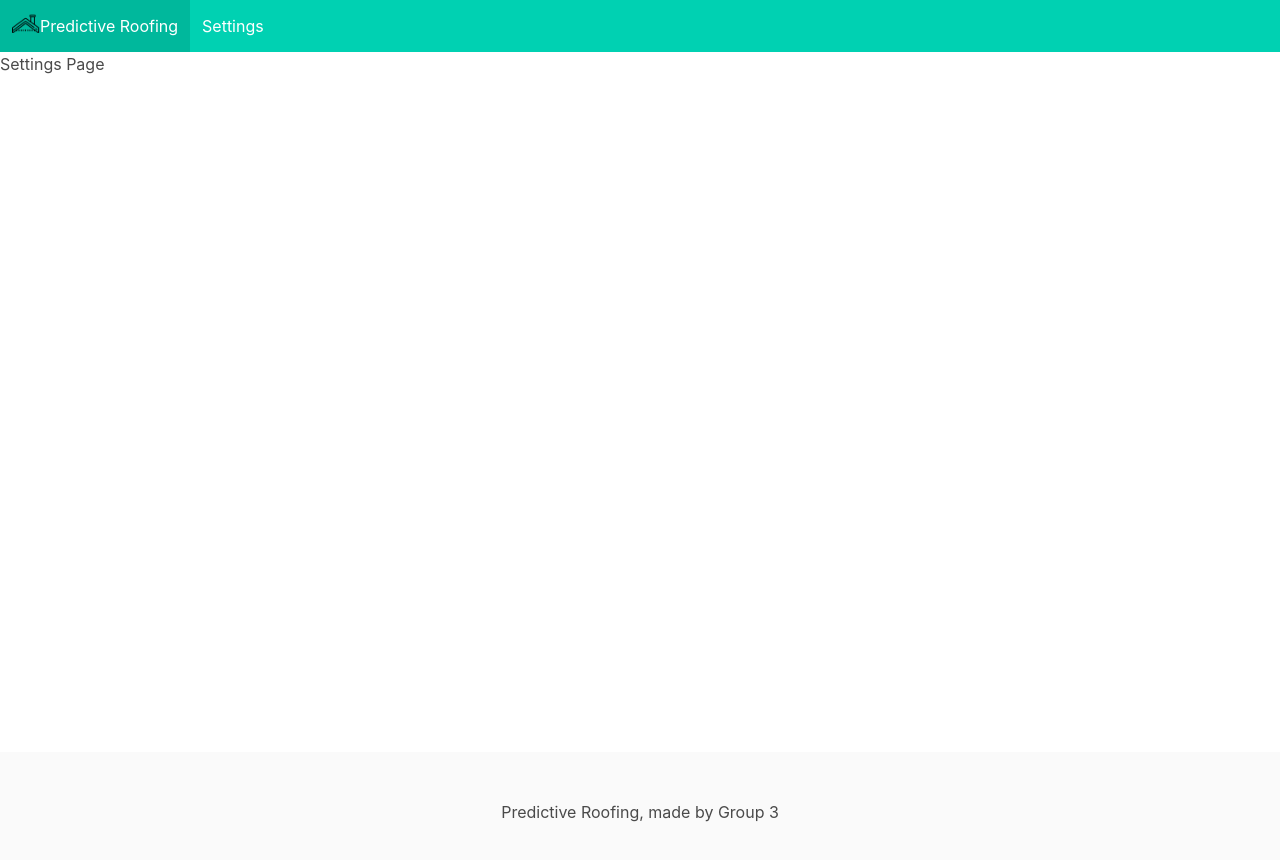
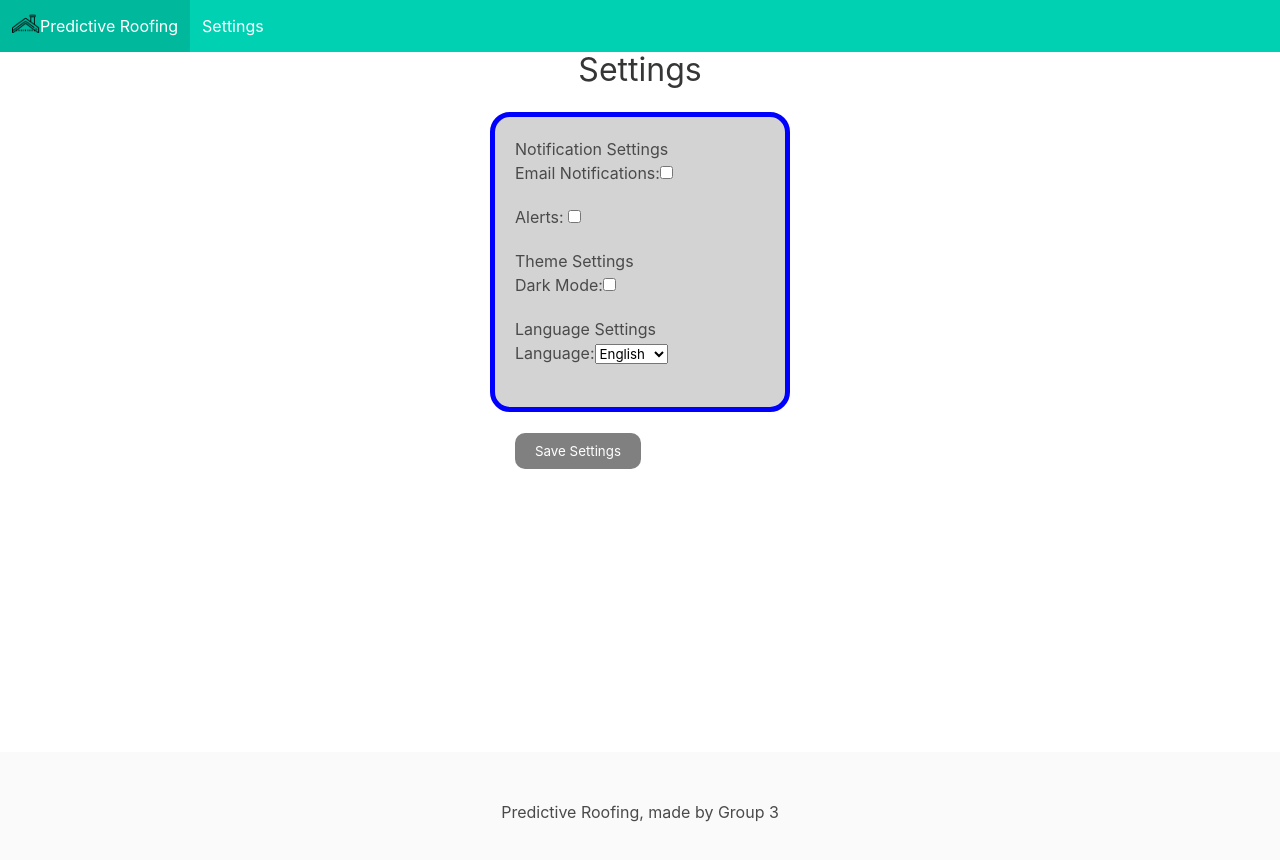
Before and after one commit to cgorha/Predictive-Roofing, a Vue app in the folder vue_app/: page /settings in a window 1280 px wide. Shown: the top 860 px of the page. Built offline with nearby package versions, Linux system fonts and the light colour scheme.

Commit message:
Dashboard/Map fixes

```diff
--- a/vue_app/src/components/googleMaps.vue
+++ b/vue_app/src/components/googleMaps.vue
@@ -24,19 +24,65 @@ export default {
             polygons: [
                 {
                     coords: [
-                        { lat: 36.1314, lng: -79.9048 },
-                        { lat: 36.1314, lng: -79.8302 },
-                        { lat: 36.0959, lng: -79.8302 },
-                        { lat: 36.0959, lng: -79.9048 }
+                        { lat: 36.1586, lng: -79.9402 },
+                        { lat: 36.1666, lng: -79.9302 },
+                        { lat: 36.1726, lng: -79.9202 },
+                        { lat: 36.1786, lng: -79.9102 },
+                        { lat: 36.1746, lng: -79.9002 },
+                        { lat: 36.1686, lng: -79.8902 },
+                        { lat: 36.1606, lng: -79.9002 },
+                        { lat: 36.1546, lng: -79.9102 },
+                        { lat: 36.1506, lng: -79.9202 },
+                        { lat: 36.1466, lng: -79.9302 }
                     ],
                     color: '#0000FF'
                 },
                 {
                     coords: [
-                        { lat: 36.0726, lng: -79.7920 },
-                        { lat: 36.0726, lng: -79.7820 },
-                        { lat: 36.0626, lng: -79.7820 },
-                        { lat: 36.0626, lng: -79.7920 }
+                        { lat: 36.1126, lng: -79.7901 },
+                        { lat: 36.1206, lng: -79.7821 },
+                        { lat: 36.1286, lng: -79.7701 },
+                        { lat: 36.1346, lng: -79.7601 },
+                        { lat: 36.1386, lng: -79.7501 },
+                        { lat: 36.1366, lng: -79.7401 },
+                        { lat: 36.1306, lng: -79.7501 },
+                        { lat: 36.1226, lng: -79.7601 },
+                        { lat: 36.1166, lng: -79.7701 },
+                        { lat: 36.1106, lng: -79.7801 }
+                    ],
+                    color: '#99CC00'
+                },
+                {
+                    coords: [
+                        { lat: 36.0723, lng: -79.7910 },
+                        { lat: 36.0783, lng: -79.7810 },
+                        { lat: 36.0823, lng: -79.7710 },
+                        { lat: 36.0803, lng: -79.7610 },
+                        { lat: 36.0743, lng: -79.7710 },
+                        { lat: 36.0703, lng: -79.7810 },
+                        { lat: 36.0663, lng: -79.7910 }
+                    ],
+                    color: '#66CC66'
+                },
+                {
+                    coords: [
+                        { lat: 36.0227, lng: -79.8195 },
+                        { lat: 36.0307, lng: -79.8095 },
+                        { lat: 36.0387, lng: -79.7995 },
+                        { lat: 36.0347, lng: -79.7895 },
+                        { lat: 36.0287, lng: -79.7995 },
+                        { lat: 36.0227, lng: -79.8095 }
+                    ],
+                    color: '#339933'
+                },
+                {
+                    coords: [
+                        { lat: 36.0826, lng: -79.6900 },
+                        { lat: 36.0906, lng: -79.6800 },
+                        { lat: 36.0986, lng: -79.6700 },
+                        { lat: 36.0946, lng: -79.6600 },
+                        { lat: 36.0886, lng: -79.6700 },
+                        { lat: 36.0826, lng: -79.6800 }
                     ],
                     color: '#FF0000'
                 }
@@ -44,16 +90,14 @@ export default {
         };
     },
     watch: {
-        zipCode(newVal, oldVal) {
-            if (newVal !== oldVal) {
-                this.getLatLngFromZipCode(newVal).then(coords => {
-                    this.mapOptions.center = coords;
-                    if (this.map) {
-                        this.centerMap(coords.lat, coords.lng);
-                    } else {
-                        this.initMap();
-                    }
-                }).catch(error => console.error('Error getting location from zip code:', error));
+        zipCode: {
+            immediate: true,
+            handler(newVal) {
+                if (newVal) {
+                    this.getLatLngFromZipCode(newVal).then(coords => {
+                        this.initMap(coords);
+                    }).catch(error => console.error('Error getting location from zip code:', error));
+                }
             }
         }
     },
@@ -70,7 +114,7 @@ export default {
     },
     methods: {
         getLatLngFromZipCode(zipCode) {
-            const apiKey = ''; // Your API key here
+            const apiKey = '';
             const url = `https://maps.googleapis.com/maps/api/geocode/json?address=${zipCode}&key=${apiKey}`;
             return axios.get(url)
                 .then(response => {
@@ -89,45 +133,51 @@ export default {
                     strokeOpacity: 0.8,
                     strokeWeight: 2,
                     fillColor: polygon.color,
-                    fillOpacity: 0.35
+                    fillOpacity: 0.35,
+                    clickable: false
                 });
                 mapPolygon.setMap(this.map);
             });
         },
         loadGoogleMapsScript() {
+            const apiKey = ''; // Your API key here
             return new Promise((resolve, reject) => {
-                const apiKey = ''; // Your API key here
                 if (window.google && window.google.maps) {
                     resolve();
                 } else {
                     const script = document.createElement('script');
                     script.src = `https://maps.googleapis.com/maps/api/js?key=${apiKey}&callback=initMap`;
                     script.async = true;
+                    script.defer = true;
                     document.head.appendChild(script);
                     window.initMap = () => {
                         resolve();
                         delete window.initMap;
                     };
-                    script.onerror = reject;
+                    script.onerror = () => reject(new Error('Failed to load Google Maps script'));
                 }
             });
         },
-        initMap() {
-            return new Promise(resolve => {
+        initMap(coords) {
+            if (!this.map) {
                 this.map = new google.maps.Map(this.$refs.googleMap, {
                     ...this.mapOptions,
-                    center: this.mapOptions.center,
+                    center: coords,
                 });
                 this.map.addListener('click', this.addMarker);
-                resolve();
-            });
+                this.fetchAndDisplayPins();
+                this.drawPolygons();
+            } else {
+                this.centerMap(coords.lat, coords.lng);
+            }
         },
         addMarker(event) {
             const { lat, lng } = event.latLng.toJSON();
             const marker = new google.maps.Marker({
                 position: { lat, lng },
                 map: this.map,
-                title: "New Pin"
+                title: "New Pin",
+                zIndex: 1000
             });
             this.savePin(lat, lng);
         },
@@ -146,7 +196,8 @@ export default {
             const marker = new google.maps.Marker({
                 position: { lat: pin.latitude, lng: pin.longitude },
                 map: this.map,
-                title: pin.description || "No Description"
+                title: pin.description || "No Description",
+                zIndex: 1000
             });
         },
         savePin(lat, lng) {
--- a/vue_app/src/views/DashboardView.vue
+++ b/vue_app/src/views/DashboardView.vue
@@ -2,6 +2,7 @@
     <div class="dashboard-container">
         <section class="welcome-section">
             <h1>Welcome back, <strong>{{ userName }}</strong></h1>
+            <p>Hi {{ userZipCode }}</p>
             <p>Here's an overview of your day:</p>
         </section>
 
@@ -46,6 +47,7 @@ export default {
             userZipCode: state => state.user.zip_code || '',
             userToken: state => state.userToken
         }),
+
     },
     created() {
         this.fetchUser().then(() => {
--- a/vue_app/src/views/SettingsView.vue
+++ b/vue_app/src/views/SettingsView.vue
@@ -1,3 +1,90 @@
 <template>
-    <h1>Settings Page</h1>
+    <div class="title">
+        <h2> Settings </h2>
+    </div>
+    <div class="settings-container">
+
+        <div class="settings-section">
+            <h2>Notification Settings</h2>
+            <label for="emailNotifications">Email Notifications:</label>
+            <input type="checkbox" v-model="emailNotifications">
+        </div>
+        <div class="settings-section">
+            <label for="alerts">Alerts: </label>
+            <input type="checkbox" v-model="alerts">
+        </div>
+        <div class="settings-section">
+            <h2>Theme Settings</h2>
+            <label for="darkMode">Dark Mode:</label>
+            <input type="checkbox" v-model="darkMode">
+        </div>
+        <div class="settings-section">
+            <h2>Language Settings</h2>
+            <label for="language">Language:</label>
+            <select v-model="language">
+                <option value="en">English</option>
+                <option value="fr">French</option>
+                <option value="es">Spanish</option>
+
+            </select>
+
+        </div>
+        <br>
+        <br>
+        <button @click="saveSettings" class="save-button">Save Settings</button>
+    </div>
 </template>
+
+<script>
+export default {
+    data() {
+        return {
+            alerts: '',
+            emailNotifications: false,
+            darkMode: false,
+            language: 'en'
+        };
+    },
+    methods: {
+        saveSettings() {
+            // Perform saving logic here
+            alert("Settings have been saved!");
+        }
+    }
+};
+</script>
+
+
+<style scoped>
+.settings-container {
+    width: 300px;
+    height: 300px;
+    margin: auto;
+    padding: 20px;
+    background-color: lightgray;
+    border: 5px solid blue;
+    border-radius: 20px;
+
+
+}
+
+.settings-section {
+    margin-bottom: 20px;
+}
+
+.title {
+    text-size-adjust: 50%;
+    text-align: center;
+}
+
+.save-button {
+    background-color: grey;
+    color: white;
+    padding: 10px 20px;
+    border: none;
+    border-radius: 10px;
+    cursor: pointer;
+    text-align: center;
+}
+
+</style>
```
Also changed, not shown: 2 other files (tests, documents, lock files or other folders).
